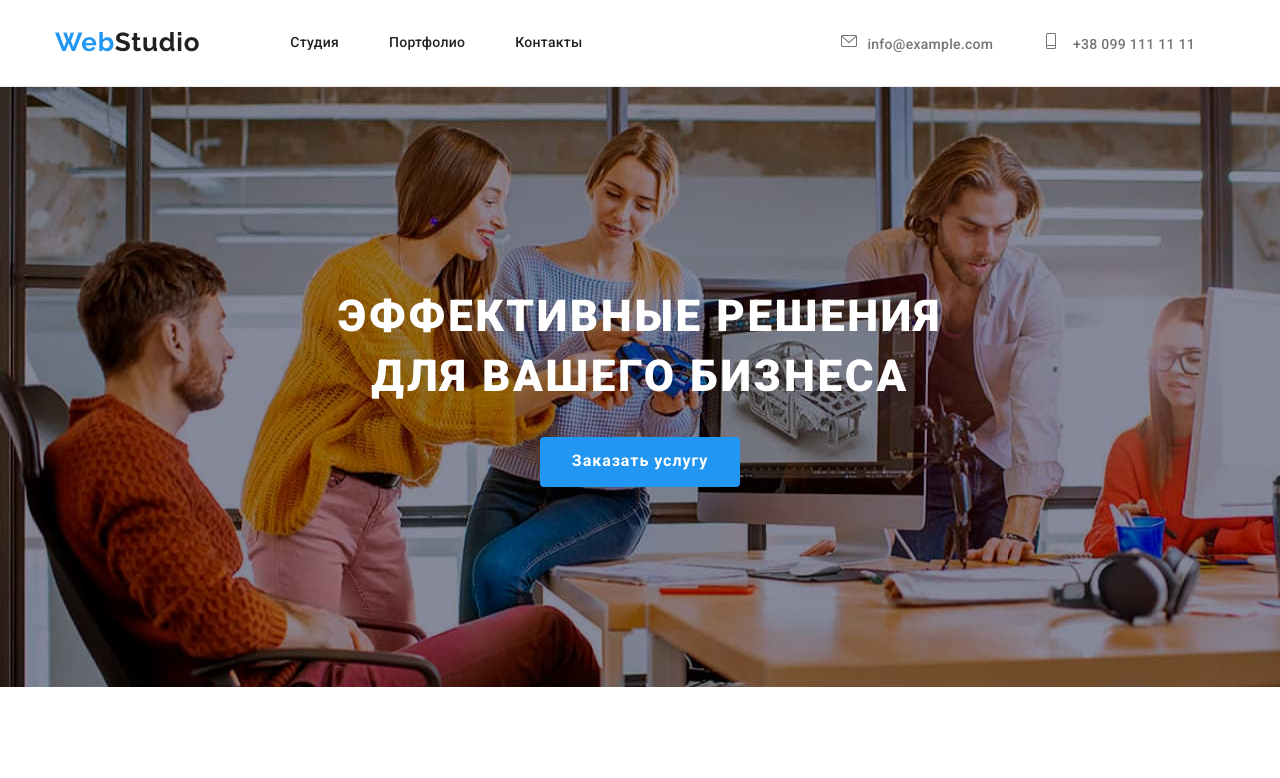
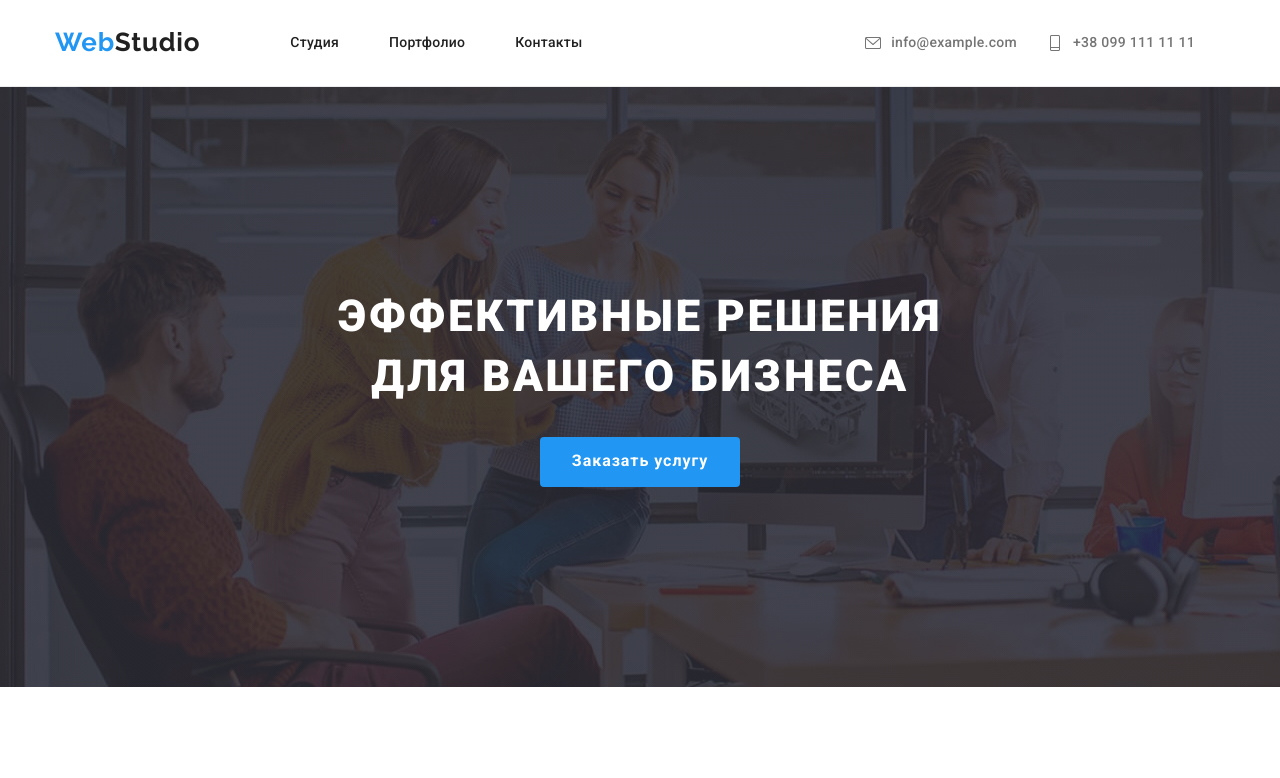
Before and after one commit to atayanvr/goit-markup-hw-04, a plain HTML site: page index.html in a window 1280 px wide. Shown: the top 778 px of the page. Drawn offline with nearby package versions, Linux system fonts and the light colour scheme.

Commit message:
отредактированы контакты и герой

```diff
--- a/css/styles.css
+++ b/css/styles.css
@@ -131,16 +131,19 @@ text-decoration: none;
 .contact{
     display: flex;
     margin-left: auto;
-    align-items: center;
+
+
 }
 
 .contact-link{
+    display: flex;
     color: var(--secondary-text-color);
     font-weight: 500;
     font-size: 14px;
     line-height: 1.14;
     letter-spacing: 0.02em;
     text-decoration: none;
+    align-items: center;
 }
 
 .icon-contact{
@@ -149,14 +152,16 @@ text-decoration: none;
 
 
 .contact-link:first-child{
-    margin-right: 50px;
+    margin-right: 30px;
 }
 
-.contact-link:hover{
+.contact-link:hover,
+.contact-link:focus{
     color: var(--accent-color);
 }
 
-.contact-link:hover .icon-contact{
+.contact-link:hover .icon-contact,
+.contact-link:focus .icon-contact{
     fill: var(--accent-color);
 
 }
@@ -168,8 +173,11 @@ text-decoration: none;
 /* Hero */
 
 .hero{
-    background-color: rgba(47,48,58,0.4);
-    background-image: url(../images/hero.jpg);
+
+    background-image: linear-gradient(
+        to right, rgba(47,48,58,0.8), rgba(47,48,58,0.8)
+    ),
+    url(../images/hero.jpg);
     max-width: 1600px;
     padding-top: 200px;
     padding-bottom: 200px;
```
Also changed, not shown: index.html (+0 -1 lines).
